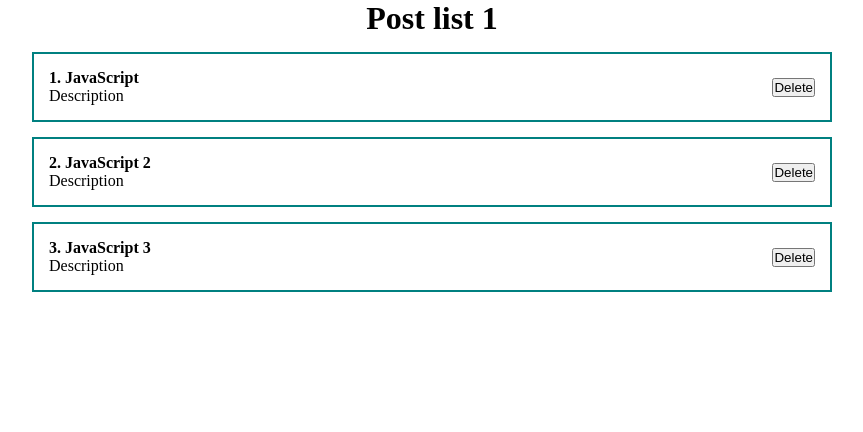
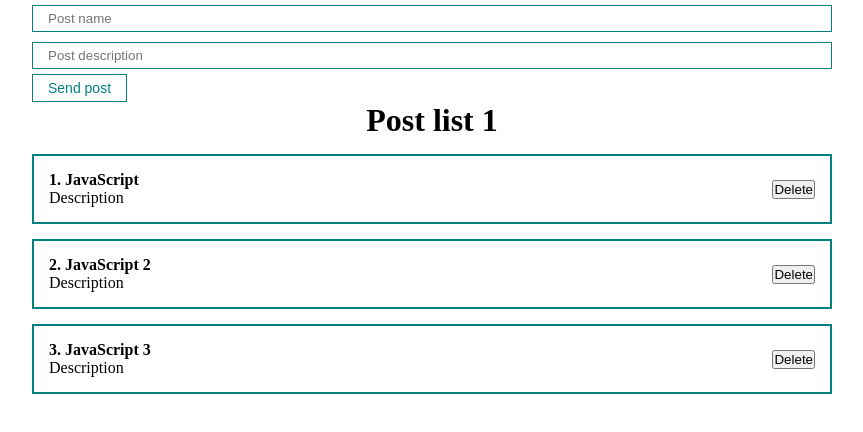
Before and after one commit to georgdronov/react-to-do, a React (Create React App) app: page / in a window 1280 px wide. Shown: the top 432 px of the page, without its empty margins (208-1071 px from the left). Built offline with nearby package versions, Linux system fonts and the light colour scheme.

Commit message:
add feater create post

```diff
--- a/src/App.js
+++ b/src/App.js
@@ -1,6 +1,8 @@
 import React, { useState } from "react";
 import './styles/App.css'
 import { PostList } from "./components/PostList";
+import { MyButton } from "./components/UI/button/MyButton";
+import { MyInput } from "./components/UI/input/MyInput";
 
 
 function App() {
@@ -11,9 +13,34 @@ function App() {
     { id: 3, title: "JavaScript 3", body: "Description" }
   ])
 
+  const [post, setPost] = useState({ title: '', body: '' })
+  const addNewPost = (e) => {
+    e.preventDefault()
+    setPosts([...posts, {...post, id: Date.now()}])
+    setPost()
+  }
+
   return (
     <div className="App">
-      <PostList posts={posts} title={"Post list 1"}/>
+
+      <form>
+        <MyInput
+          value={post.title}
+          onChange={e => setPost({ ...post, title: e.target.value })}
+          type="text"
+          placeholder="Post name" />
+
+
+        <MyInput
+          value={post.body}
+          onChange={e => setPost({ ...post, body: e.target.value })}
+          type="text"
+          placeholder="Post description" />
+
+
+        <MyButton onClick={addNewPost}>Send post</MyButton>
+      </form>
+      <PostList posts={posts} title={"Post list 1"} />
 
     </div>
   );
--- a/src/components/PostItem.jsx
+++ b/src/components/PostItem.jsx
@@ -4,7 +4,7 @@ export const PostItem = (props) => {
     return (
         <div className="post">
             <div className="post__content">
-                <strong>{props.post.id}. {props.post.title}</strong>
+                <strong>{props.number}. {props.post.title}</strong>
                 <div className="">
                     {props.post.body}
                 </div>
--- a/src/components/PostList.jsx
+++ b/src/components/PostList.jsx
@@ -6,8 +6,8 @@ export const PostList = ({ posts, title }) => {
     return (
         <div>
             <h1 style={{ textAlign: 'center' }}>{title}</h1>
-            {posts.map(post =>
-                <PostItem post={post} key={post.id} />
+            {posts.map((post, index) =>
+                <PostItem number={index + 1} post={post} key={post.id} />
             )}
         </div>
     );
--- /dev/null
+++ b/src/components/UI/button/MyButton.jsx
@@ -0,0 +1,9 @@
+import classes from './MyButton.module.css';
+
+export const MyButton = ({children, ...props}) => {
+    return (
+        <button {...props} className={classes.myBtn}>
+            {children}
+        </button>
+    );
+};
--- /dev/null
+++ b/src/components/UI/button/MyButton.module.css
@@ -0,0 +1,8 @@
+.myBtn {
+    padding: 5px 15px;
+    color: teal;
+    font-size: 14px;
+    background: transparent;
+    border: 1px solid teal;
+    cursor: pointer;
+}
--- /dev/null
+++ b/src/components/UI/input/MyInput.jsx
@@ -0,0 +1,10 @@
+import React from 'react';
+import classes from './MyInput.module.css'
+
+
+export const MyInput = React.forwardRef((props, ref) => {
+    return (
+        <input ref={ref} className={classes.myInput}{...props} />
+
+    );
+});
--- /dev/null
+++ b/src/components/UI/input/MyInput.module.css
@@ -0,0 +1,6 @@
+.myInput{
+    width: 100%;
+    padding: 5px 15px;
+    margin: 5px 0;
+    border: 1px solid teal;
+}
```
